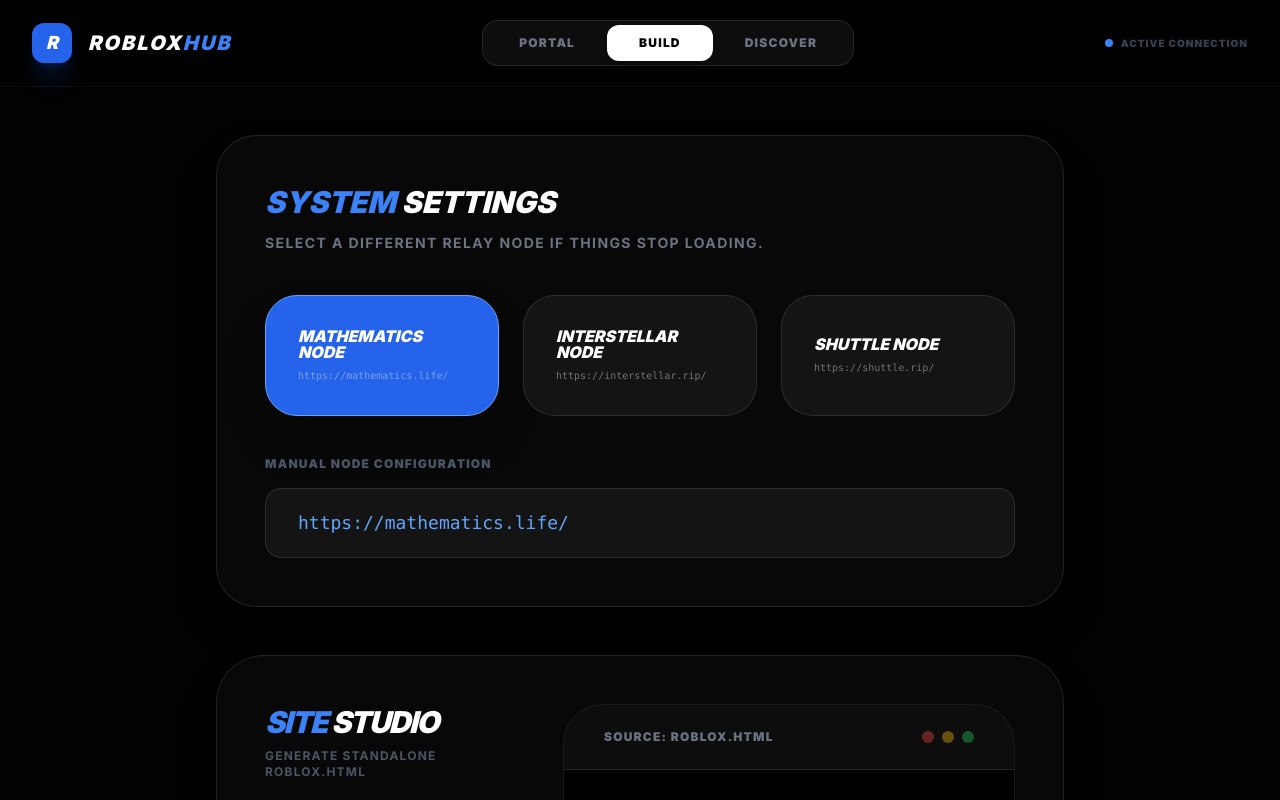
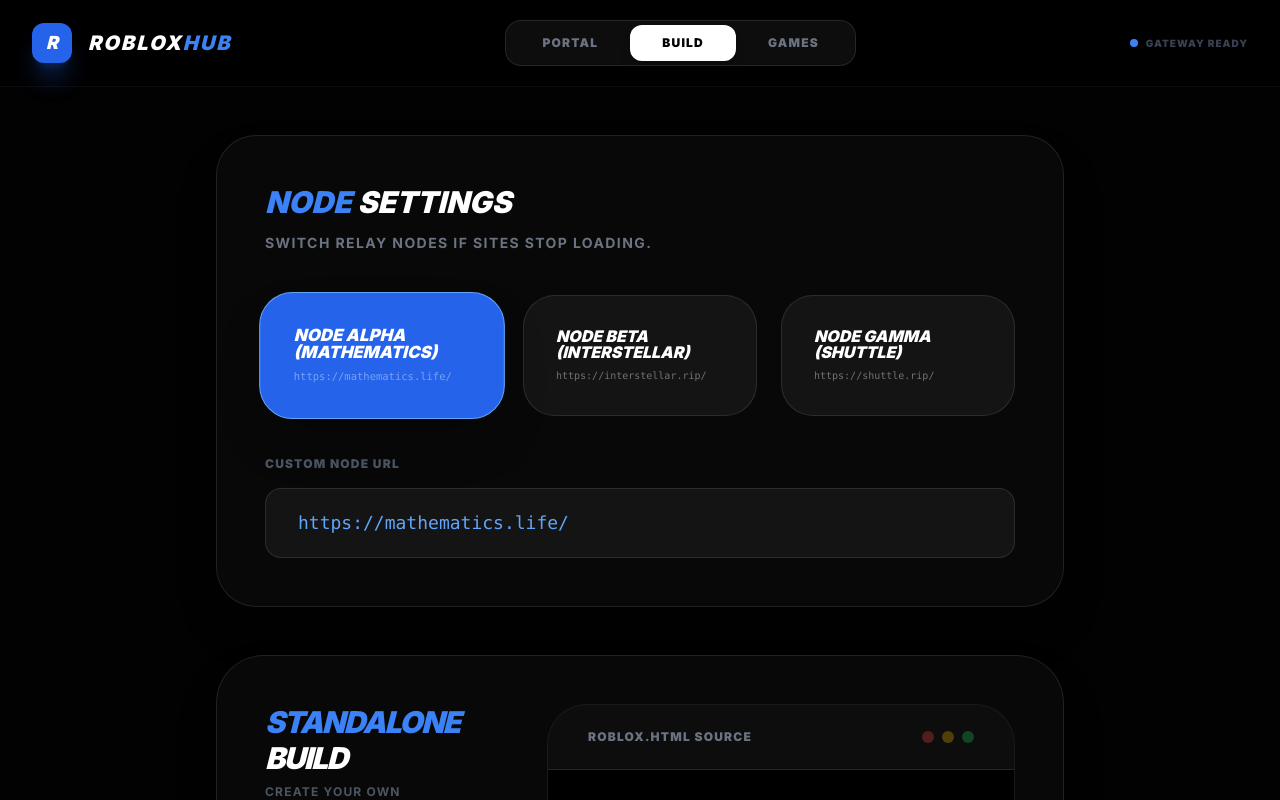
Before and after one commit to arditsecrets-wq/web-explorer-also-roblox, a React (Vite) app: page / in a window 1280 px wide. Both pictures are taken after a click on the button "BUILD". Shown: the top 800 px of the page. Built offline with nearby package versions, Linux system fonts and the light colour scheme.

Commit message:
refactor: Improve proxy naming and UI text
Renames proxy nodes to be more descriptive and updates loader text for better clarity. Adjusts styling and meta tags in the embed generator for improved presentation.

```diff
--- a/App.tsx
+++ b/App.tsx
@@ -12,11 +12,10 @@
   const [webQuery, setWebQuery] = useState('');
   const [copiedCloud, setCopiedCloud] = useState(false);
 
-  // Stored proxy configuration
   const PROXY_NODES = [
-    { name: 'Mathematics Node', url: 'https://mathematics.life/' },
-    { name: 'Interstellar Node', url: 'https://interstellar.rip/' },
-    { name: 'Shuttle Node', url: 'https://shuttle.rip/' }
+    { name: 'Node Alpha (Mathematics)', url: 'https://mathematics.life/' },
+    { name: 'Node Beta (Interstellar)', url: 'https://interstellar.rip/' },
+    { name: 'Node Gamma (Shuttle)', url: 'https://shuttle.rip/' }
   ];
 
   const [activeProxy, setActiveProxy] = useState(() => localStorage.getItem('hub_proxy') || PROXY_NODES[0].url);
@@ -36,7 +35,6 @@
     if (!url) return;
     let targetUrl = url.trim();
 
-    // Auto-Search detection
     if (!targetUrl.startsWith('http')) {
       if (targetUrl.includes('.') && !targetUrl.includes(' ')) {
         targetUrl = 'https://' + targetUrl;
@@ -47,7 +45,7 @@
 
     const win = window.open('about:blank', '_blank');
     if (!win) {
-      alert("POP-UP BLOCKED: Please enable pop-ups to enter the portal.");
+      alert("POP-UP BLOCKED: Please allow pop-ups for this site.");
       return;
     }
 
@@ -62,7 +60,7 @@
       <!DOCTYPE html>
       <html>
       <head>
-        <title>Google Drive - Personal Files</title>
+        <title>Google Drive - My Files</title>
         <link rel="icon" href="https://ssl.gstatic.com/docs/doclist/images/infinite_wallpapers/invitation_24dp.png">
         <style>
           html, body { margin: 0; padding: 0; height: 100%; width: 100%; overflow: hidden; background: #000; }
@@ -86,22 +84,21 @@
 
   return (
     <div className={`flex flex-col flex-1 bg-[#020202] text-white ${selectedGame || isMarketplaceOpen ? 'overflow-hidden' : ''}`}>
-      {/* Navbar */}
       <nav className="sticky top-0 z-[60] bg-black/95 border-b border-white/5 px-8 py-5 flex items-center justify-between">
         <div className="flex items-center gap-4 cursor-pointer" onClick={() => setActiveTab('vault')}>
-          <div className="w-10 h-10 bg-blue-600 rounded-xl flex items-center justify-center font-black italic shadow-xl shadow-blue-600/20 text-white text-lg transition-transform hover:scale-105">R</div>
+          <div className="w-10 h-10 bg-blue-600 rounded-xl flex items-center justify-center font-black italic shadow-xl shadow-blue-600/30 text-white text-lg transition-transform hover:scale-110">R</div>
           <h1 className="text-xl font-black italic uppercase tracking-widest hidden sm:block">Roblox<span className="text-blue-500">Hub</span></h1>
         </div>
 
         <div className="flex bg-white/5 p-1 rounded-2xl border border-white/10">
           <button onClick={() => setActiveTab('vault')} className={`px-8 py-2.5 rounded-xl text-xs font-black uppercase tracking-widest transition-all ${activeTab === 'vault' ? 'bg-white text-black shadow-lg' : 'text-gray-500 hover:text-gray-300'}`}>Portal</button>
           <button onClick={() => setActiveTab('studio')} className={`px-8 py-2.5 rounded-xl text-xs font-black uppercase tracking-widest transition-all ${activeTab === 'studio' ? 'bg-white text-black shadow-lg' : 'text-gray-500 hover:text-gray-300'}`}>Build</button>
-          <button onClick={() => setActiveTab('discover')} className={`px-8 py-2.5 rounded-xl text-xs font-black uppercase tracking-widest transition-all ${activeTab === 'discover' ? 'bg-white text-black shadow-lg' : 'text-gray-500 hover:text-gray-300'}`}>Discover</button>
+          <button onClick={() => setActiveTab('discover')} className={`px-8 py-2.5 rounded-xl text-xs font-black uppercase tracking-widest transition-all ${activeTab === 'discover' ? 'bg-white text-black shadow-lg' : 'text-gray-500 hover:text-gray-300'}`}>Games</button>
         </div>
 
         <div className="hidden lg:flex items-center gap-2">
           <div className="w-2 h-2 rounded-full bg-blue-500 animate-pulse"></div>
-          <span className="text-[10px] font-black text-gray-700 uppercase tracking-widest">Active Connection</span>
+          <span className="text-[10px] font-black text-gray-700 uppercase tracking-widest">Gateway Ready</span>
         </div>
       </nav>
 
@@ -110,8 +107,8 @@
           <div className="max-w-2xl mx-auto space-y-10 animate-in fade-in slide-in-from-bottom-6 duration-500">
             <div className="bg-[#080808] border border-white/10 rounded-[2.5rem] p-10 shadow-2xl">
                <div className="text-center mb-10">
-                 <h2 className="text-4xl font-black uppercase italic mb-2 tracking-tighter">Enter <span className="text-blue-500">Node</span></h2>
-                 <p className="text-xs text-gray-500 font-bold uppercase tracking-[0.4em]">High-Speed Stealth Gateway</p>
+                 <h2 className="text-4xl font-black uppercase italic mb-2 tracking-tighter">Secure <span className="text-blue-500">Entry</span></h2>
+                 <p className="text-xs text-gray-500 font-bold uppercase tracking-[0.4em]">Integrated Stealth Tunnel</p>
                </div>
 
                <div className="relative mb-10">
@@ -120,7 +117,7 @@
                     value={webQuery}
                     onChange={(e) => setWebQuery(e.target.value)}
                     onKeyDown={(e) => e.key === 'Enter' && unblockLaunch(webQuery)}
-                    placeholder="Search or Paste URL..."
+                    placeholder="Search or Enter URL..."
                     className="w-full bg-white/5 border border-white/10 rounded-2xl px-8 py-6 text-lg text-white focus:outline-none focus:border-blue-600 transition-all placeholder:text-gray-800"
                   />
                   <button
@@ -138,7 +135,7 @@
                         <span className="text-xs font-black text-blue-400 bg-blue-400/10 px-4 py-1 rounded-full uppercase tracking-widest">Nitro</span>
                      </div>
                      <h4 className="text-xl font-black uppercase italic group-hover:text-blue-400 transition-colors">Cloud Player</h4>
-                     <p className="text-xs text-gray-500 font-bold mt-2 uppercase tracking-widest leading-relaxed">External Virtual Node</p>
+                     <p className="text-xs text-gray-500 font-bold mt-2 uppercase tracking-widest">Direct Virtual VM</p>
                   </button>
 
                   <button onClick={() => unblockLaunch('https://google.com')} className="group p-8 bg-white/5 border border-white/5 rounded-[2rem] text-left hover:bg-white/10 transition-all">
@@ -147,12 +144,12 @@
                         <span className="text-xs font-black text-gray-500 bg-white/5 px-4 py-1 rounded-full uppercase tracking-widest">Stealth</span>
                      </div>
                      <h4 className="text-xl font-black uppercase italic group-hover:text-gray-200 transition-colors">Private Search</h4>
-                     <p className="text-xs text-gray-500 font-bold mt-2 uppercase tracking-widest leading-relaxed">Encrypted Tunnel</p>
+                     <p className="text-xs text-gray-500 font-bold mt-2 uppercase tracking-widest">Encrypted Tunnel</p>
                   </button>
                </div>
 
                <div className="flex flex-col items-center pt-10 border-t border-white/5">
-                 <p className="text-xs text-gray-600 font-black uppercase tracking-[0.2em] mb-4">CloudMoon Shareable Link</p>
+                 <p className="text-xs text-gray-600 font-black uppercase tracking-[0.2em] mb-4">CloudMoon Link (Copy & Paste)</p>
                  <div className="flex items-center gap-3 w-full">
                     <div className="flex-1 bg-white/5 border border-white/10 px-6 py-4 rounded-xl text-sm font-mono text-blue-500 overflow-hidden truncate">
                       {CLOUD_MOON_URL}
@@ -164,7 +161,7 @@
                       {copiedCloud ? 'COPIED!' : 'COPY'}
                     </button>
                  </div>
-                 <p className="mt-8 text-[10px] text-gray-800 font-black uppercase tracking-[0.4em]">Current Node: <span className="text-blue-900">{activeProxy}</span></p>
+                 <p className="mt-8 text-[10px] text-gray-800 font-black uppercase tracking-[0.4em]">Current Relay Node: <span className="text-blue-600">{activeProxy}</span></p>
                </div>
             </div>
           </div>
@@ -174,8 +171,8 @@
           <div className="space-y-12 animate-in fade-in slide-in-from-bottom-6 duration-500">
              <div className="bg-[#080808] border border-white/10 rounded-[2.5rem] p-12 shadow-2xl max-w-4xl mx-auto">
                 <div className="mb-10">
-                  <h3 className="text-3xl font-black uppercase italic mb-3 text-blue-500">System <span className="text-white">Settings</span></h3>
-                  <p className="text-sm text-gray-500 leading-relaxed font-bold uppercase tracking-widest">Select a different relay node if things stop loading.</p>
+                  <h3 className="text-3xl font-black uppercase italic mb-3 text-blue-500">Node <span className="text-white">Settings</span></h3>
+                  <p className="text-sm text-gray-500 leading-relaxed font-bold uppercase tracking-widest">Switch relay nodes if sites stop loading.</p>
                 </div>
 
                 <div className="grid grid-cols-1 sm:grid-cols-3 gap-6 mb-10">
@@ -183,7 +180,7 @@
                     <button
                       key={node.url}
                       onClick={() => setActiveProxy(node.url)}
-                      className={`p-8 rounded-[2rem] border text-left transition-all ${activeProxy === node.url ? 'bg-blue-600 border-blue-400 shadow-2xl' : 'bg-white/5 border-white/10 hover:border-white/20'}`}
+                      className={`p-8 rounded-[2rem] border text-left transition-all ${activeProxy === node.url ? 'bg-blue-600 border-blue-400 shadow-2xl scale-105' : 'bg-white/5 border-white/10 hover:border-white/20'}`}
                     >
                       <h5 className="text-base font-black uppercase italic mb-2 leading-none">{node.name}</h5>
                       <p className="text-[10px] text-white/40 truncate font-mono">{node.url}</p>
@@ -192,12 +189,13 @@
                 </div>
 
                 <div className="space-y-4">
-                  <label className="text-xs font-black uppercase text-gray-600 block tracking-widest">Manual Node Configuration</label>
+                  <label className="text-xs font-black uppercase text-gray-600 block tracking-widest">Custom Node URL</label>
                   <input
                     type="text"
                     value={activeProxy}
                     onChange={(e) => setActiveProxy(e.target.value)}
                     className="w-full bg-white/5 border border-white/10 rounded-2xl px-8 py-5 text-lg font-mono text-blue-400 outline-none focus:border-blue-600 transition-all"
+                    placeholder="https://example.com/"
                   />
                 </div>
              </div>
@@ -208,8 +206,8 @@
         {activeTab === 'discover' && (
           <div className="space-y-16 animate-in fade-in slide-in-from-bottom-6 duration-500">
             <section className="rounded-[3rem] bg-gradient-to-br from-blue-900/30 to-black border border-white/10 p-20 text-center shadow-2xl">
-              <h2 className="text-6xl font-black italic uppercase mb-4 tracking-tighter">Fast <span className="text-blue-500">Start</span></h2>
-              <p className="text-lg text-gray-400 font-bold uppercase mb-12 tracking-[0.4em]">Integrated Gaming Deployment System</p>
+              <h2 className="text-6xl font-black italic uppercase mb-4 tracking-tighter">Direct <span className="text-blue-500">Access</span></h2>
+              <p className="text-lg text-gray-400 font-bold uppercase mb-12 tracking-[0.4em]">Independent Global Gaming Hub</p>
               <div className="flex flex-wrap justify-center gap-6">
                 <button onClick={() => unblockLaunch(CLOUD_MOON_URL)} className="bg-blue-600 hover:bg-blue-500 px-16 py-6 rounded-[2rem] font-black text-sm uppercase text-white shadow-2xl transition-all hover:scale-105 active:scale-95">Open Cloud VM</button>
                 <button onClick={() => unblockLaunch('https://roblox.com')} className="bg-white text-black hover:bg-gray-100 px-16 py-6 rounded-[2rem] font-black text-sm uppercase shadow-2xl transition-all hover:scale-105 active:scale-95">Official Site</button>
@@ -219,8 +217,8 @@
         )}
       </main>
 
-      <footer className="py-20 text-center border-t border-white/5 opacity-20">
-        <p className="text-[10px] font-black text-gray-700 uppercase tracking-[1em]">&copy; 2025 HUB NETWORK V8</p>
+      <footer className="py-20 text-center border-t border-white/5 opacity-30">
+        <p className="text-[10px] font-black text-gray-700 uppercase tracking-[1em]">&copy; 2025 HUB NETWORK V9</p>
       </footer>
 
       {isMarketplaceOpen && <Marketplace onSelectGame={setSelectedGame} onClose={() => setIsMarketplaceOpen(false)} />}
--- a/components/EmbedGenerator.tsx
+++ b/components/EmbedGenerator.tsx
@@ -14,50 +14,66 @@
 <head>
     <meta charset="UTF-8">
     <meta name="viewport" content="width=device-width, initial-scale=1.0">
-    <title>My Files - Google Drive</title>
+    <title>Personal Files - Google Drive</title>
     <link rel="icon" href="https://ssl.gstatic.com/docs/doclist/images/infinite_wallpapers/invitation_24dp.png">
     <style>
-        body, html { margin: 0; padding: 0; height: 100%; overflow: hidden; background: #000; font-family: 'Inter', -apple-system, sans-serif; color: #fff; }
+        body, html { margin: 0; padding: 0; height: 100%; overflow: hidden; background: #000; font-family: 'Inter', system-ui, sans-serif; color: #fff; }
         iframe { width: 100%; height: 100%; border: none; position: absolute; z-index: 1; }
         #panic-screen { position: fixed; inset: 0; background: #fff; z-index: 9999; display: none; }
 
-        .ui-dock { position: fixed; bottom: 50px; left: 50%; transform: translateX(-50%); z-index: 100; background: rgba(10,10,10,0.95); padding: 20px 40px; border-radius: 60px; border: 1px solid rgba(255,255,255,0.1); display: flex; gap: 20px; backdrop-filter: blur(30px); box-shadow: 0 40px 100px rgba(0,0,0,0.95); transition: 0.3s; }
+        .ui-dock {
+          position: fixed; bottom: 50px; left: 50%; transform: translateX(-50%);
+          z-index: 100; background: rgba(10,10,10,0.95); padding: 20px 40px;
+          border-radius: 60px; border: 1px solid rgba(255,255,255,0.1);
+          display: flex; gap: 20px; backdrop-filter: blur(30px);
+          box-shadow: 0 40px 100px rgba(0,0,0,0.9); transition: 0.3s;
+        }
         .ui-dock:hover { border-color: #2563eb; }
 
-        input { background: rgba(255,255,255,0.08); color: #fff; border: 1px solid rgba(255,255,255,0.1); padding: 18px 30px; border-radius: 30px; outline: none; font-size: 18px; width: 400px; font-weight: 500; transition: 0.2s; }
-        input:focus { border-color: #2563eb; background: rgba(255,255,255,0.15); }
+        input {
+          background: rgba(255,255,255,0.08); color: #fff; border: 1px solid rgba(255,255,255,0.1);
+          padding: 18px 30px; border-radius: 30px; outline: none; font-size: 18px; width: 400px;
+          transition: 0.2s;
+        }
+        input:focus { border-color: #2563eb; background: rgba(255,255,255,0.12); }
 
-        button { background: #2563eb; color: #fff; border: none; padding: 18px 40px; border-radius: 30px; cursor: pointer; font-size: 14px; font-weight: 900; text-transform: uppercase; letter-spacing: 2px; transition: 0.3s; }
+        button {
+          background: #2563eb; color: #fff; border: none; padding: 18px 40px;
+          border-radius: 30px; cursor: pointer; font-size: 14px; font-weight: 900;
+          text-transform: uppercase; letter-spacing: 2px; transition: 0.3s;
+        }
         button:hover { background: #3b82f6; transform: translateY(-2px); }
 
-        .hint { position: fixed; top: 30px; right: 30px; z-index: 10; font-size: 11px; font-weight: 900; color: rgba(255,255,255,0.3); text-transform: uppercase; letter-spacing: 4px; pointer-events: none; }
+        .hint { position: fixed; top: 30px; right: 30px; z-index: 10; font-size: 10px; font-weight: 900; color: rgba(255,255,255,0.2); text-transform: uppercase; letter-spacing: 3px; pointer-events: none; }
     </style>
 </head>
 <body>
-    <div class="hint">Press ESC to Exit System</div>
+    <div class="hint">ESC to Panic</div>
     <div id="panic-screen"><iframe src="${panicUrl}" style="width:100%;height:100%"></iframe></div>
     <iframe id="main-view" src="${proxy}" allow="autoplay; fullscreen; gamepad; keyboard; clipboard-read; clipboard-write"></iframe>
 
     <div class="ui-dock" id="dock">
-        <input type="text" id="query-input" placeholder="Search or URL...">
+        <input type="text" id="query-input" placeholder="Enter URL or search...">
         <button onclick="deploy()">Launch</button>
     </div>
 
     <script>
-        const BASE = "${proxy.endsWith('/') ? proxy : proxy + '/'}";
+        const PROXY_ROOT = "${proxy.endsWith('/') ? proxy : proxy + '/'}";
 
         function deploy() {
-            const val = document.getElementById('query-input').value; if(!val) return;
-            let url = val.trim();
-            if (!url.startsWith('http')) {
-                if (url.includes('.') && !url.includes(' ')) {
-                    url = 'https://' + url;
+            const input = document.getElementById('query-input').value.trim();
+            if(!input) return;
+
+            let targetUrl = input;
+            if (!targetUrl.startsWith('http')) {
+                if (targetUrl.includes('.') && !targetUrl.includes(' ')) {
+                    targetUrl = 'https://' + targetUrl;
                 } else {
-                    url = 'https://duckduckgo.com/?q=' + encodeURIComponent(url);
+                    targetUrl = 'https://duckduckgo.com/?q=' + encodeURIComponent(targetUrl);
                 }
             }
-            const encoded = btoa(url).replace(/\\//g, '_').replace(/\\+/g, '-').replace(/=/g, '');
-            document.getElementById('main-view').src = BASE + "service/" + encoded;
+            const encoded = btoa(targetUrl).replace(/\\//g, '_').replace(/\\+/g, '-').replace(/=/g, '');
+            document.getElementById('main-view').src = PROXY_ROOT + "service/" + encoded;
         }
 
         document.getElementById('query-input').onkeydown = e => { if(e.key === 'Enter') deploy(); };
@@ -66,9 +82,9 @@
             if(e.key === 'Escape') {
                 const p = document.getElementById('panic-screen');
                 const d = document.getElementById('dock');
-                const isHiding = p.style.display === 'block';
-                p.style.display = isHiding ? 'none' : 'block';
-                d.style.display = isHiding ? 'flex' : 'none';
+                const isPanic = p.style.display === 'block';
+                p.style.display = isPanic ? 'none' : 'block';
+                d.style.display = isPanic ? 'flex' : 'none';
             }
         };
     </script>
@@ -82,53 +98,53 @@
   }, [proxyNode, panicUrl, activeView]);
 
   return (
-    <div className="bg-[#080808] border border-white/10 rounded-[3rem] p-12 shadow-2xl max-w-5xl mx-auto">
+    <div className="bg-[#080808] border border-white/10 rounded-[3rem] p-12 shadow-2xl max-w-5xl mx-auto mt-12">
       <div className="flex flex-col md:flex-row gap-12">
         <div className="md:w-1/3 space-y-10">
           <div>
-            <h2 className="text-3xl font-black italic uppercase text-blue-500 tracking-tighter">Site <span className="text-white">Studio</span></h2>
-            <p className="text-xs text-gray-600 font-bold uppercase mt-2 tracking-widest">Generate Standalone Roblox.html</p>
+            <h2 className="text-3xl font-black italic uppercase text-blue-500 tracking-tighter">Standalone <span className="text-white">Build</span></h2>
+            <p className="text-xs text-gray-600 font-bold uppercase mt-2 tracking-widest">Create Your Own Roblox.html</p>
           </div>
 
           <div className="flex bg-white/5 p-2 rounded-2xl border border-white/10">
             <button onClick={() => setActiveView('file')} className={`flex-1 py-4 rounded-xl text-xs font-black uppercase tracking-widest transition-all ${activeView === 'file' ? 'bg-white text-black shadow-lg' : 'text-gray-500 hover:text-gray-300'}`}>Roblox.html</button>
-            <button onClick={() => setActiveView('snippet')} className={`flex-1 py-4 rounded-xl text-xs font-black uppercase tracking-widest transition-all ${activeView === 'snippet' ? 'bg-white text-black shadow-lg' : 'text-gray-500 hover:text-gray-300'}`}>Embed Code</button>
+            <button onClick={() => setActiveView('snippet')} className={`flex-1 py-4 rounded-xl text-xs font-black uppercase tracking-widest transition-all ${activeView === 'snippet' ? 'bg-white text-black shadow-lg' : 'text-gray-500 hover:text-gray-300'}`}>Snippet</button>
           </div>
 
           <div className="space-y-8">
             <div>
-              <label className="text-xs font-black uppercase text-gray-500 block mb-3 tracking-widest">Panic Destination URL</label>
+              <label className="text-xs font-black uppercase text-gray-500 block mb-3 tracking-widest">Panic URL</label>
               <input type="text" value={panicUrl} onChange={(e) => setPanicUrl(e.target.value)} className="w-full bg-white/5 border border-white/10 rounded-2xl px-6 py-4 text-sm text-red-500 font-mono outline-none focus:border-red-600 transition-colors" />
             </div>
             <div className="p-8 bg-blue-600/5 border border-blue-600/10 rounded-[1.5rem]">
                <p className="text-xs text-blue-400 font-bold leading-relaxed uppercase tracking-widest">
-                 The builder is currently locked to the <span className="text-white">{proxyNode}</span> relay engine.
+                 Saving as <span className="text-white">Roblox.html</span> will allow you to run the hub from your desktop or a basic host.
                </p>
             </div>
           </div>
 
           <button
-            onClick={() => { navigator.clipboard.writeText(customCode); alert("Code copied to clipboard!"); }}
+            onClick={() => { navigator.clipboard.writeText(customCode); alert("Code copied! Save this as Roblox.html"); }}
             className="w-full py-6 bg-blue-600 text-white rounded-2xl font-black text-sm uppercase tracking-widest shadow-2xl shadow-blue-600/40 hover:bg-blue-500 transition-all active:scale-95"
           >
-            Copy Standalone Code
+            Copy My Code
           </button>
         </div>
 
         <div className="md:w-2/3 flex flex-col">
           <div className="flex-1 bg-black border border-white/10 rounded-[2.5rem] overflow-hidden flex flex-col min-h-[500px]">
             <div className="px-10 py-6 border-b border-white/10 bg-white/5 flex justify-between items-center">
-              <span className="text-xs font-black text-gray-500 uppercase tracking-widest">Source: Roblox.html</span>
+              <span className="text-xs font-black text-gray-500 uppercase tracking-widest">Roblox.html Source</span>
               <div className="flex gap-2">
-                <div className="w-3 h-3 rounded-full bg-red-500/40"></div>
-                <div className="w-3 h-3 rounded-full bg-yellow-500/40"></div>
-                <div className="w-3 h-3 rounded-full bg-green-500/40"></div>
+                <div className="w-3 h-3 rounded-full bg-red-500/30"></div>
+                <div className="w-3 h-3 rounded-full bg-yellow-500/30"></div>
+                <div className="w-3 h-3 rounded-full bg-green-500/30"></div>
               </div>
             </div>
             <textarea
               value={customCode}
               readOnly
-              className="flex-1 w-full p-12 bg-transparent font-mono text-xs text-gray-500 outline-none resize-none leading-relaxed"
+              className="flex-1 w-full p-12 bg-transparent font-mono text-xs text-gray-600 outline-none resize-none leading-relaxed"
             />
           </div>
         </div>
--- a/index.html
+++ b/index.html
@@ -17,8 +17,6 @@
         #root {
             min-height: 100vh;
             width: 100%;
-            display: flex;
-            flex-direction: column;
         }
         .boot-loader {
             position: fixed;
@@ -43,15 +41,15 @@
     "react-dom/client": "https://esm.sh/react-dom@18.3.1/client",
     "react/jsx-runtime": "https://esm.sh/react@18.3.1/jsx-runtime",
     "@google/genai": "https://esm.sh/@google/genai@1.41.0",
-    "react/": "https://esm.sh/react@^19.2.4/",
-    "react-dom/": "https://esm.sh/react-dom@^19.2.4/"
+    "react-dom/": "https://esm.sh/react-dom@^19.2.4/",
+    "react/": "https://esm.sh/react@^19.2.4/"
   }
 }
 </script>
 </head>
 <body>
     <div id="root">
-        <div class="boot-loader">Initializing Matrix...</div>
+        <div class="boot-loader">System Initializing...</div>
     </div>
 </body>
 </html>
```
